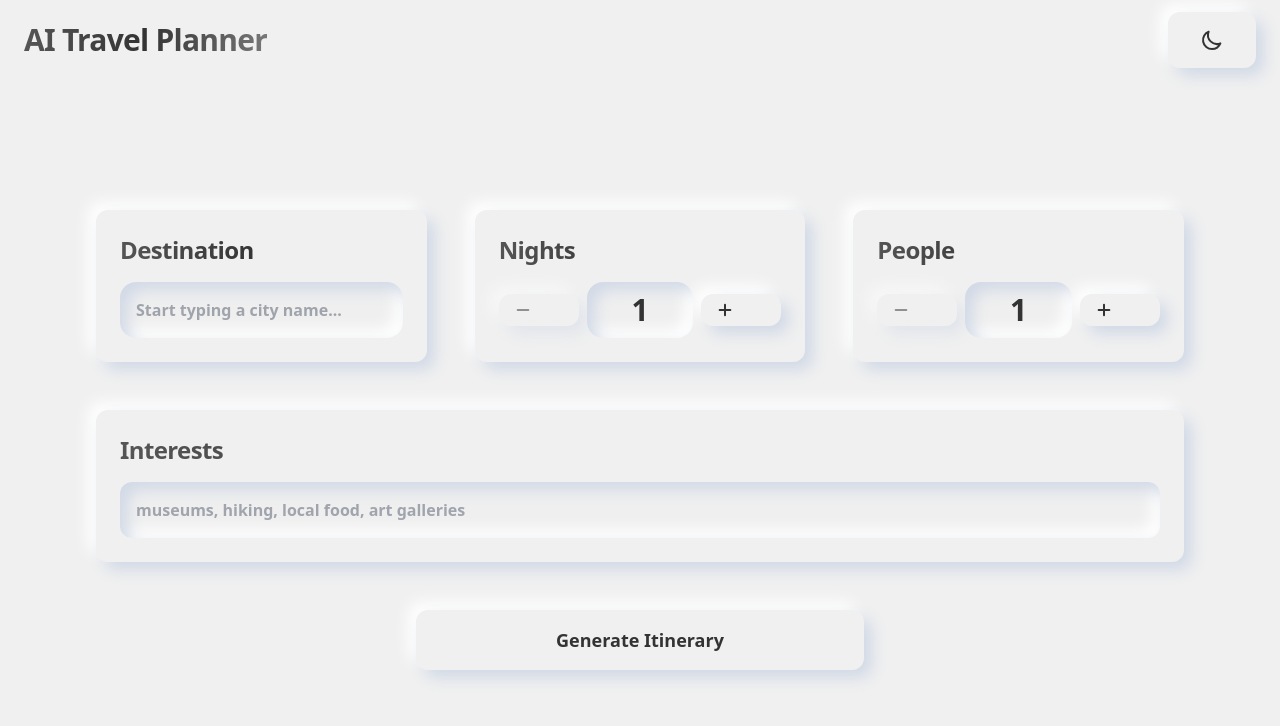
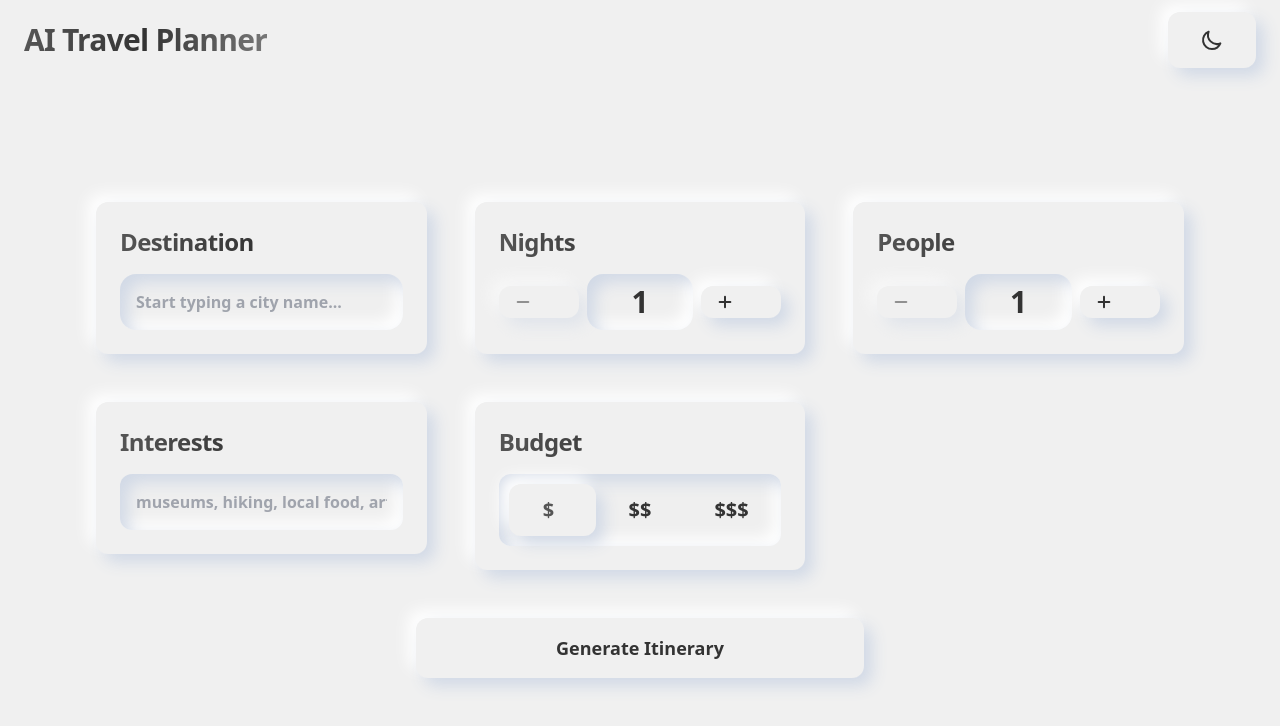
Before and after one commit to sagar-datta/travel-itinerary-ai, a Next.js app: page / in a window 1280 px wide. Both pictures are taken after a click on the button "Begin Your Journey". Shown: the top 726 px of the page. Built offline with nearby package versions, Linux system fonts and the light colour scheme.

Commit message:
Add budget selector to TravelForm with dynamic grid layout

```diff
--- /dev/null
+++ b/src/app/components/common/BudgetSelector/BudgetSelector.tsx
@@ -0,0 +1,96 @@
+"use client";
+
+import { shape } from "../../../styles/common";
+
+export type BudgetTier = "$" | "$$" | "$$$";
+
+interface BudgetSelectorProps {
+  label: string;
+  value: BudgetTier;
+  onChange: (value: BudgetTier) => void;
+  className?: string;
+}
+
+const budgetTiers: { value: BudgetTier; label: string; description: string }[] =
+  [
+    {
+      value: "$",
+      label: "Backpacker",
+      description: "Budget-conscious, hostels, local spots, student-friendly",
+    },
+    {
+      value: "$$",
+      label: "Comfort",
+      description: "Family-friendly hotels, balanced experiences, good value",
+    },
+    {
+      value: "$$$",
+      label: "Premium",
+      description: "Luxury resorts, exclusive experiences, finest options",
+    },
+  ];
+
+export function BudgetSelector({
+  label,
+  value,
+  onChange,
+  className = "",
+}: BudgetSelectorProps) {
+  const activeIndex = budgetTiers.findIndex((tier) => tier.value === value);
+
+  return (
+    <div className="flex flex-col gap-4">
+      <label
+        className="text-2xl font-black tracking-tight
+        bg-gradient-to-r
+        dark:from-dark-accent-primary dark:via-dark-text-primary dark:to-dark-accent-secondary
+        from-light-accent-primary via-light-text-primary to-light-accent-secondary
+        bg-clip-text text-transparent"
+      >
+        {label}
+      </label>
+      <div
+        className={`relative p-2.5 ${shape.borderRadius}
+          dark:bg-dark-base/50 bg-light-base/50
+          dark:shadow-neu-dark-pressed shadow-neu-light-pressed
+          transition-all duration-200
+          ${className}`}
+      >
+        {/* Sliding highlight */}
+        <div
+          className={`absolute top-2.5 left-2.5 h-[calc(100%-1.25rem)] w-[calc((100%-1.25rem)/3)]
+            ${shape.borderRadius}
+            transition-all duration-200
+            dark:bg-dark-base bg-light-base
+            dark:shadow-neu-dark shadow-neu-light
+          `}
+          style={{
+            transform: `translateX(${activeIndex * 100}%)`,
+          }}
+        />
+
+        {/* Tab buttons */}
+        <div className="relative grid grid-cols-3 gap-3">
+          {budgetTiers.map((tier) => (
+            <button
+              key={tier.value}
+              onClick={() => onChange(tier.value)}
+              className={`
+                relative z-10 flex items-center justify-center py-3
+                transition-all duration-200 text-xl font-bold
+                ${
+                  value === tier.value
+                    ? "dark:text-dark-accent-primary text-light-accent-primary"
+                    : "dark:text-dark-text-primary text-light-text-primary"
+                }
+                hover:dark:text-dark-accent-secondary hover:text-light-accent-secondary
+              `}
+            >
+              {tier.value}
+            </button>
+          ))}
+        </div>
+      </div>
+    </div>
+  );
+}
--- /dev/null
+++ b/src/app/components/common/BudgetSelector/index.ts
@@ -0,0 +1,2 @@
+export { BudgetSelector } from "./BudgetSelector";
+export type { BudgetTier } from "./BudgetSelector";
--- a/src/app/components/features/travel-form/TravelForm.tsx
+++ b/src/app/components/features/travel-form/TravelForm.tsx
@@ -7,6 +7,7 @@ import { Card } from "../../common/Card";
 import { CityInput } from "../../common/CityInput";
 import { Input } from "../../common/Input";
 import { Button } from "../../common/Button";
+import { BudgetSelector, type BudgetTier } from "../../common/BudgetSelector";
 import { layout } from "../../../styles/common";
 
 interface TravelFormProps {
@@ -19,6 +20,7 @@ interface FormData {
   days: string;
   people: string;
   interests: string;
+  budget: BudgetTier;
 }
 
 const STORAGE_KEY = "travel-form-data";
@@ -31,6 +33,7 @@ export function TravelForm({ isStarted }: TravelFormProps) {
       days: "1",
       people: "1",
       interests: "",
+      budget: "$",
     },
   });
 
@@ -75,7 +78,9 @@ export function TravelForm({ isStarted }: TravelFormProps) {
         onSubmit={handleSubmit(onSubmit)}
         className="space-y-6 md:space-y-8 lg:space-y-12 w-full"
       >
-        <div className={layout.grid.threeColumns}>
+        <div
+          className={`${layout.grid.threeColumns} lg:[&>*:last-child:nth-child(3n-2)]:col-start-2 lg:[&>*:nth-last-child(2):nth-child(3n-2)]:col-start-1`}
+        >
           <TransitionContainer show={isStarted} delay="delay-125">
             <Card>
               <CityInput
@@ -113,7 +118,6 @@ export function TravelForm({ isStarted }: TravelFormProps) {
               />
             </Card>
           </TransitionContainer>
-        </div>
 
           <TransitionContainer show={isStarted} delay="delay-175">
             <Card>
@@ -127,6 +131,17 @@ export function TravelForm({ isStarted }: TravelFormProps) {
             </Card>
           </TransitionContainer>
 
+          <TransitionContainer show={isStarted} delay="delay-175">
+            <Card>
+              <BudgetSelector
+                label="Budget"
+                value={watch("budget") as BudgetTier}
+                onChange={(value) => setValue("budget", value)}
+              />
+            </Card>
+          </TransitionContainer>
+        </div>
+
         <TransitionContainer show={isStarted} delay="delay-200">
           <div className="flex justify-center">
             <Button type="submit" className="w-full max-w-md">
```
Lines whose indentation alone changed are shown as unchanged.
